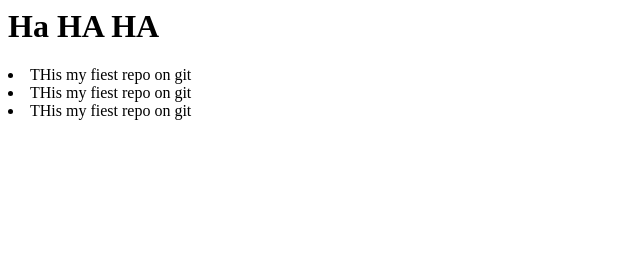
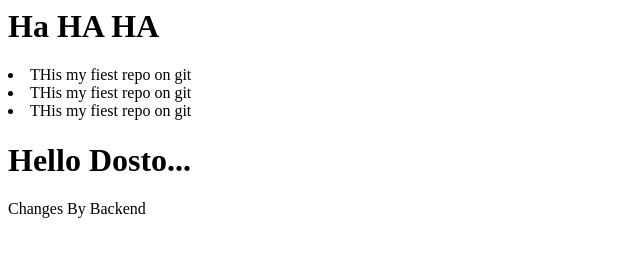
Before and after one commit to mukeshdeora/demo-repo, a plain HTML site: page index.html in a window 1280 px wide. Shown: the whole page, without its empty margins (0-640 px from the left). Drawn offline with Linux system fonts and the light colour scheme.

Commit message:
Uploaded about.html and index.html in backend

```diff
--- a/index.html
+++ b/index.html
@@ -7,5 +7,7 @@
        <li> THis my fiest repo on git</li>
        <li> THis my fiest repo on git</li>
        <li> THis my fiest repo on git</li>
+       <h1>Hello Dosto...</h1>
+       <p>Changes By Backend</p>
     </body>
 </html>
```
Also changed, not shown: about.html (+1 -0 lines).
